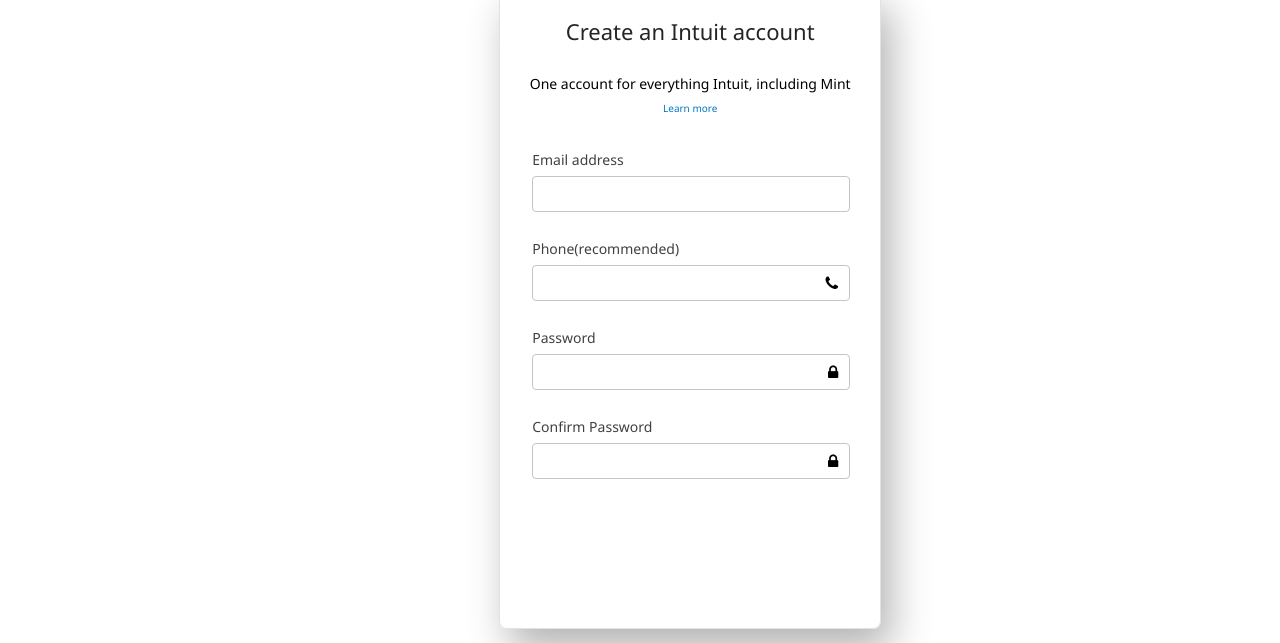
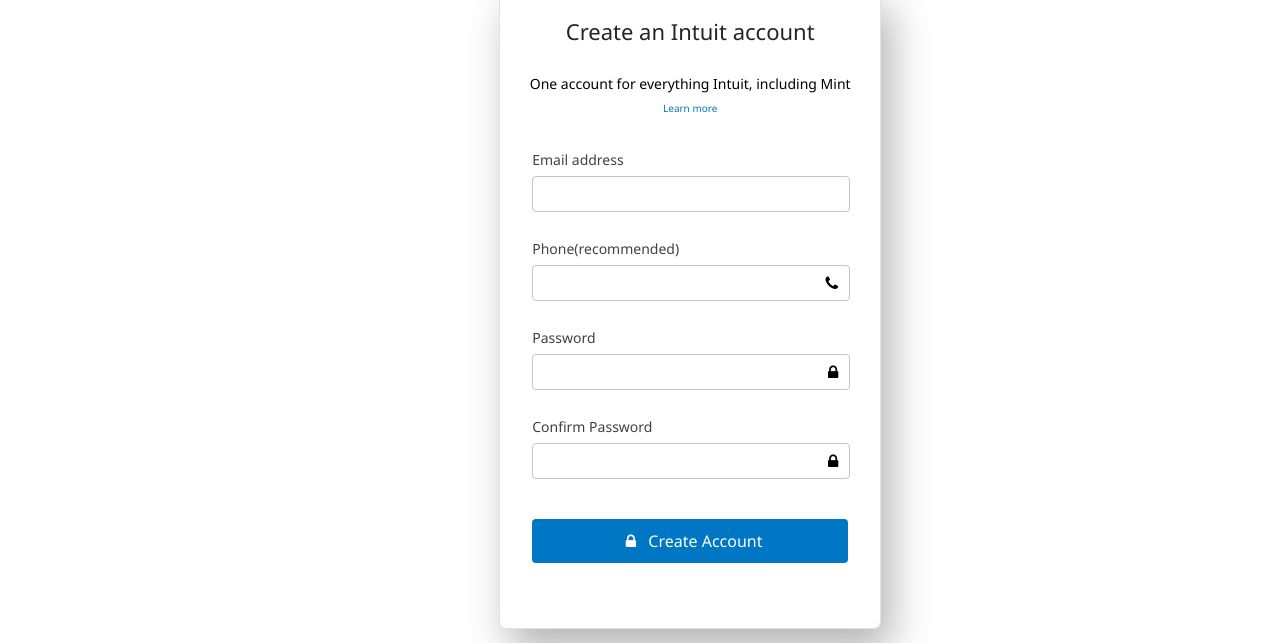
Before and after one commit to konyan/-HTML-FORMS, a plain HTML site: page index.html in a window 1280 px wide. Shown: the part 157-800 px from the top of the page. Drawn offline with Linux system fonts and the light colour scheme.

Commit message:
done btn

```diff
--- a/css/form.css
+++ b/css/form.css
@@ -71,8 +71,31 @@
   outline: 0;
 }
 
-.my_icon{
-    position: absolute;
-    bottom: 10px;
-    right: 10px;
+.my_icon {
+  position: absolute;
+  bottom: 10px;
+  right: 10px;
 }
+.my_btn_icon {
+  padding: 8px;
+}
+
+.my_submit_btn {
+  margin-top: 16px;
+  background-color: #0077c5;
+  border: #0077c5;
+  color: white;
+  border-radius: 4px;
+  text-transform: capitalize;
+  width: 100%;
+  height: 44px;
+  font-weight: 500;
+  cursor: pointer;
+  font-size: 16px;
+}
+
+.my_submit_btn:hover {
+  transform: scale(1.01, 1.01);
+  box-shadow: 0 20px 40px rgba(0, 0, 0, 0.3);
+  transition: transform 0.2s ease;
+}
--- a/index.html
+++ b/index.html
@@ -96,6 +96,10 @@
 							</div>
 
 						</fieldset>
+						<button id="submit-btn" class="my_submit_btn" type="submit" name="SignUp"
+							data-clicked-text="Creating ..." data-default-text="Create account">
+							<i class="fa fa-lock my_btn_icon"></i>
+							Create account</button>
 					</form>
 				</div>
 			</div>
```
